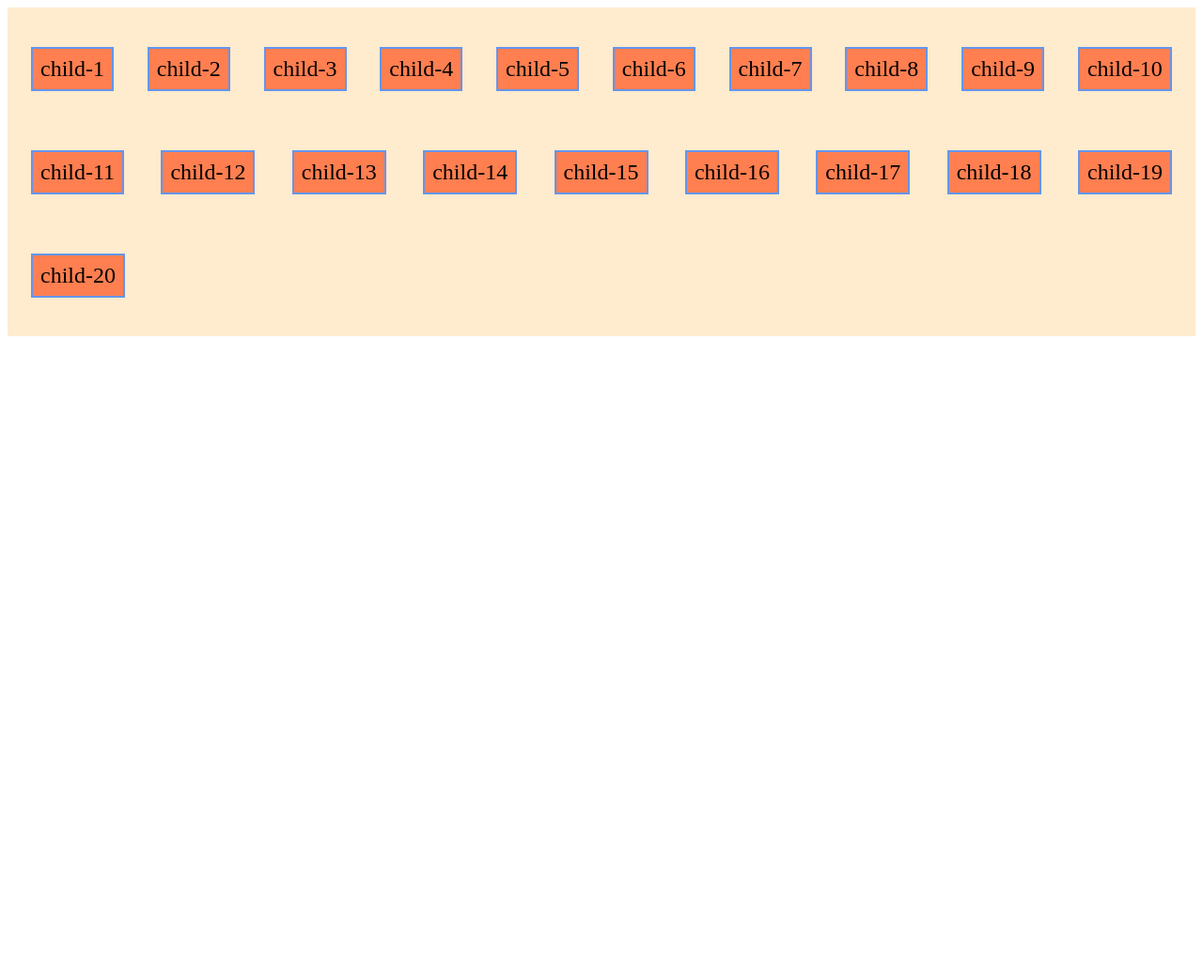
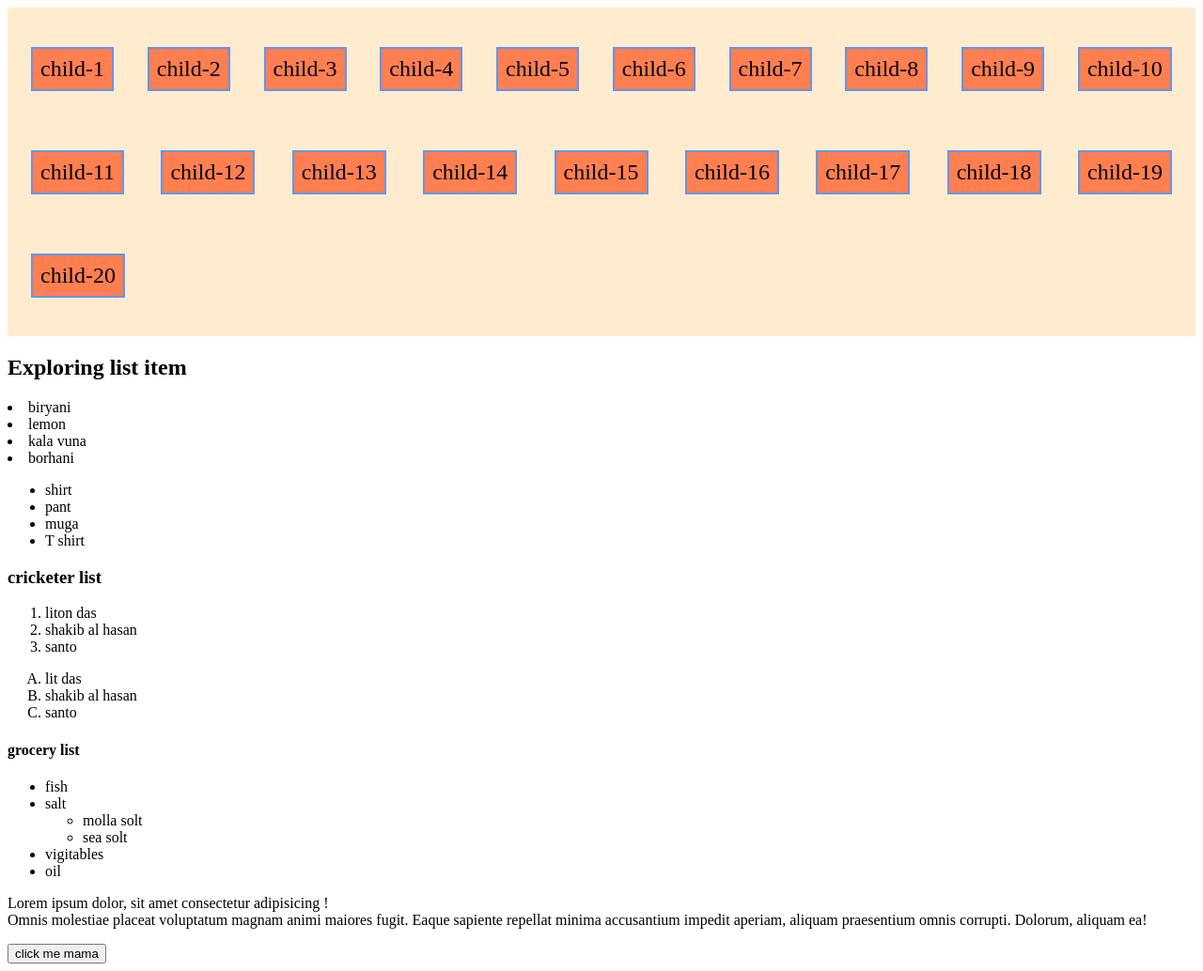
Before and after one commit to AhsanSarker/git-live, a plain HTML site: page index.html in a window 1280 px wide. Shown: the whole page at 94% size. Before the commit the page ends 800 px from the top, so only its background shows below. Drawn offline with Linux system fonts and the light colour scheme.

Commit message:
list change

```diff
--- a/index.html
+++ b/index.html
@@ -34,5 +34,44 @@
         <div class="child">child-19</div>
         <div class="child">child-20</div>
     </section>
+    <h2>Exploring list item</h2>
+<li>biryani</li>
+<li>lemon</li>
+<li>kala vuna </li>
+<li>borhani</li>
+<ul>
+    <li>shirt </li>
+    <li>pant </li>
+    <li>muga</li>
+    <li>T shirt</li>
+</ul>
+<h3>cricketer list</h3>
+<ol>
+    <li>liton das</li>
+    <li>shakib al hasan</li>
+    <li>santo</li>
+</ol>
+<ol type ='A'>
+    <li>lit das</li>
+    <li>shakib al hasan</li>
+    <li>santo</li>
+</ol>
+<div>
+    <h4>grocery list</h4>
+    <ul>
+        <li>fish</li>
+        <li>salt
+            <ul>
+                <li>molla solt</li>
+                <li>sea solt</li>
+            </ul>
+        </li>
+        <li>vigitables</li>
+        <li>oil</li>
+    </ul>
+</div>
+<p>Lorem ipsum dolor, sit amet consectetur adipisicing !<br> Omnis molestiae placeat voluptatum magnam animi maiores fugit. Eaque sapiente repellat minima accusantium impedit aperiam, aliquam praesentium omnis corrupti. Dolorum, aliquam ea!</p>
+<button>click me mama</button>
+
 </body>
 </html>
```
